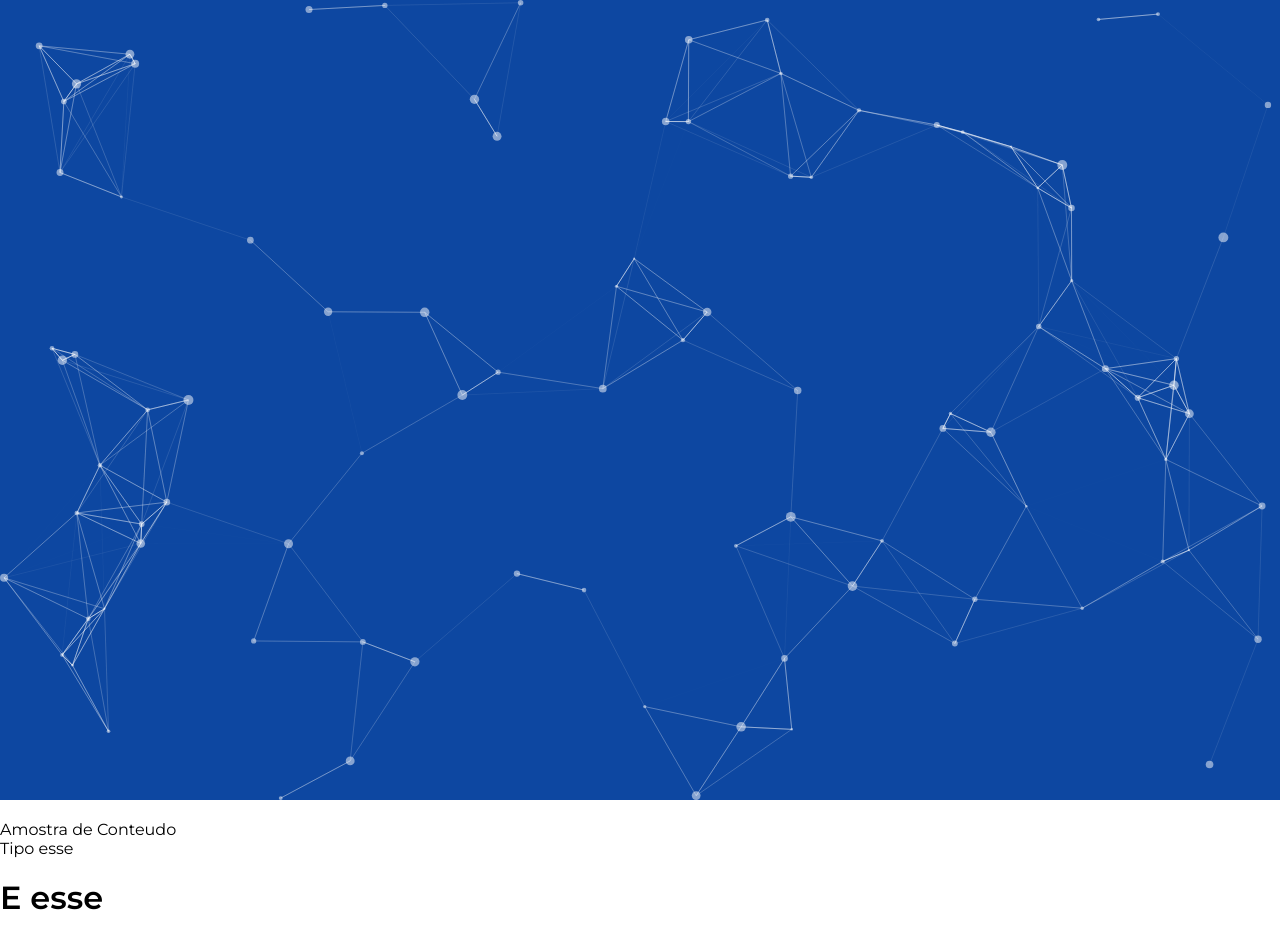
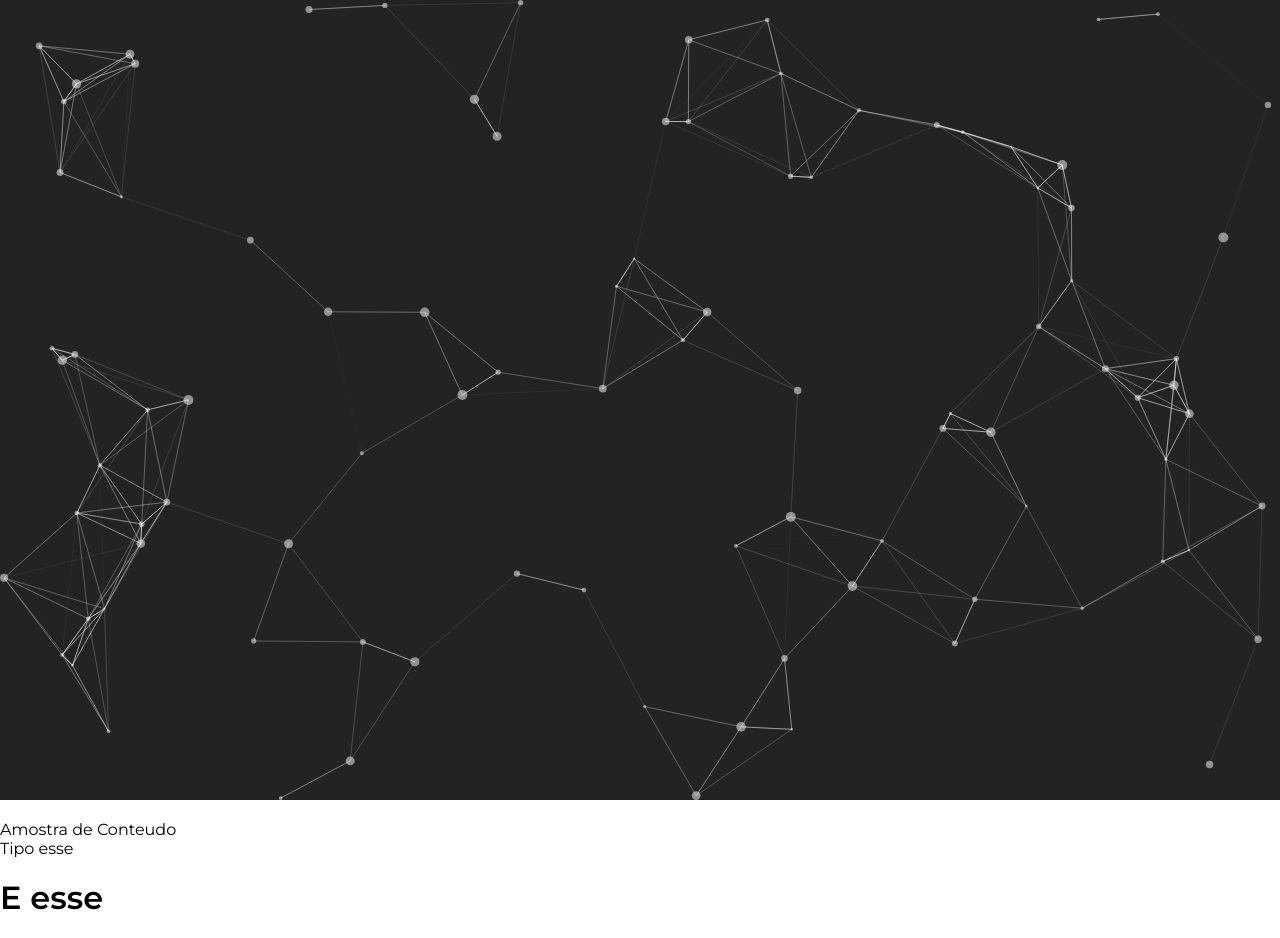
Before and after one commit to augustomarsola/augustomarsola.github.io, a Next.js app: page / in a window 1280 px wide. Built offline with nearby package versions, Linux system fonts and the light colour scheme.

Commit message:
added Babel

```diff
--- a/package.json
+++ b/package.json
@@ -22,6 +22,7 @@
     "@types/react": "18.0.14",
     "@types/react-dom": "18.0.5",
     "@types/styled-components": "^5.1.25",
+    "babel-plugin-styled-components": "^2.0.7",
     "eslint": "8.17.0",
     "eslint-config-next": "12.1.6",
     "typescript": "4.7.3"
--- a/pages/components/HomeHeader.tsx
+++ b/pages/components/HomeHeader.tsx
@@ -15,12 +15,13 @@ export function HomeHeader() {
   return (
     <Content>
       <Particles
+        className="particleContent"
         id="tsparticles"
         init={particlesInit}
         options={{
           background: {
             color: {
-              value: "#0d47a1",
+              value: "#232323",
             },
           },
           fpsLimit: 120,
--- a/pages/index.tsx
+++ b/pages/index.tsx
@@ -7,6 +7,9 @@ import { HomeHeader } from "./components/HomeHeader";
 const Home: NextPage = () => {
   return (
     <>
+      <Head>
+        <title>Augusto Marsola | Front End Developer</title>
+      </Head>
       <HomeHeader />
       <div>
         Amostra de Conteudo
```
Also changed, not shown: .babelrc (added), 1 other file (tests, documents, lock files or other folders).
